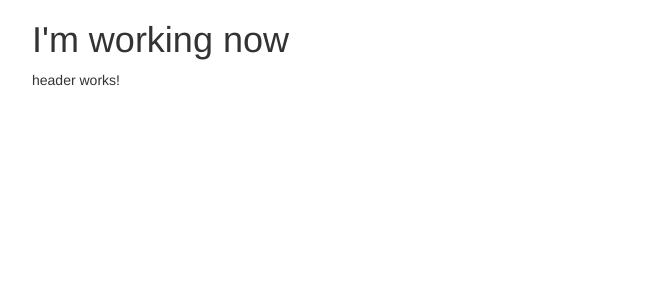
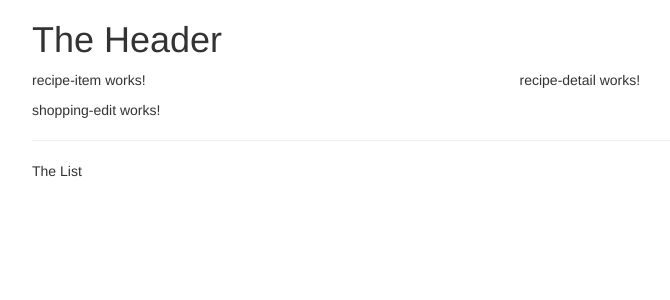
Before and after one commit to 00009294/AngularCracking, an Angular app: page / in a window 1280 px wide. Shown: the top 300 px of the page, without its empty margins (38-708 px from the left). Built offline with nearby package versions, Linux system fonts and the light colour scheme.

Commit message:
Managed Components

```diff
--- a/src/app/app.component.html
+++ b/src/app/app.component.html
@@ -1,8 +1,9 @@
 <div class="container">
     <div class="row">
         <div class="col-md-12">
-            <h1>I'm working now</h1>
-            <app-header></app-header>
+            <h1>The Header</h1>
+            <app-recipes></app-recipes>
+            <app-shopping-list></app-shopping-list>
         </div>
     </div>
 </div>
--- a/src/app/recipes/recipe-list/recipe-list.component.html
+++ b/src/app/recipes/recipe-list/recipe-list.component.html
@@ -1 +1 @@
-<p>recipe-list works!</p>
+<app-recipe-item></app-recipe-item>
--- a/src/app/recipes/recipes.component.html
+++ b/src/app/recipes/recipes.component.html
@@ -1 +1,8 @@
-<p>recipes works!</p>
+<div class="row">
+    <div class="col-md-5">
+        <app-recipe-list></app-recipe-list>
+    </div>
+    <div class="col-md-7">
+        <app-recipe-detail></app-recipe-detail>
+    </div>
+</div>
--- a/src/app/shopping-list/shopping-list.component.html
+++ b/src/app/shopping-list/shopping-list.component.html
@@ -1 +1,7 @@
-<p>shopping-list works!</p>
+<div class="row">
+    <div class="col-xs-10">
+        <app-shopping-edit></app-shopping-edit>
+        <hr>
+        <p>The List</p>
+    </div>
+</div>
```
